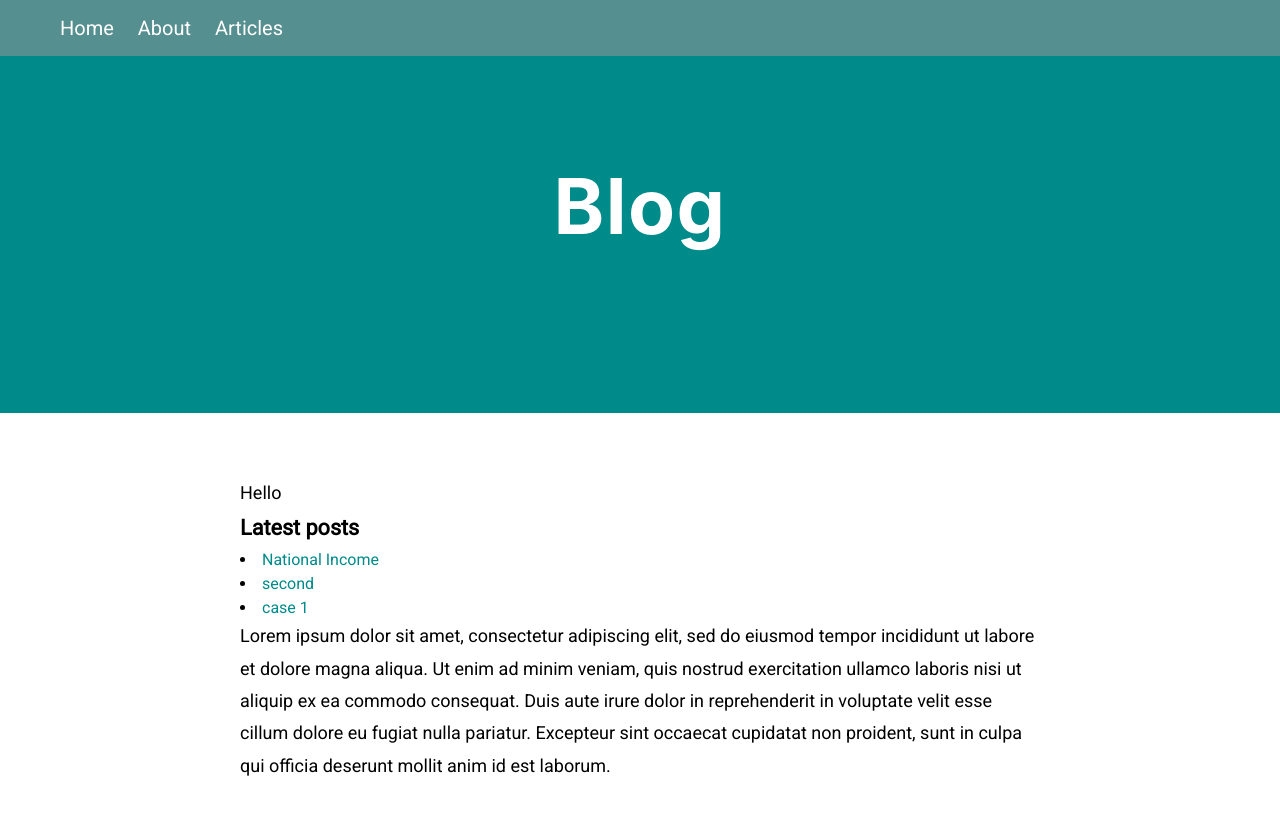
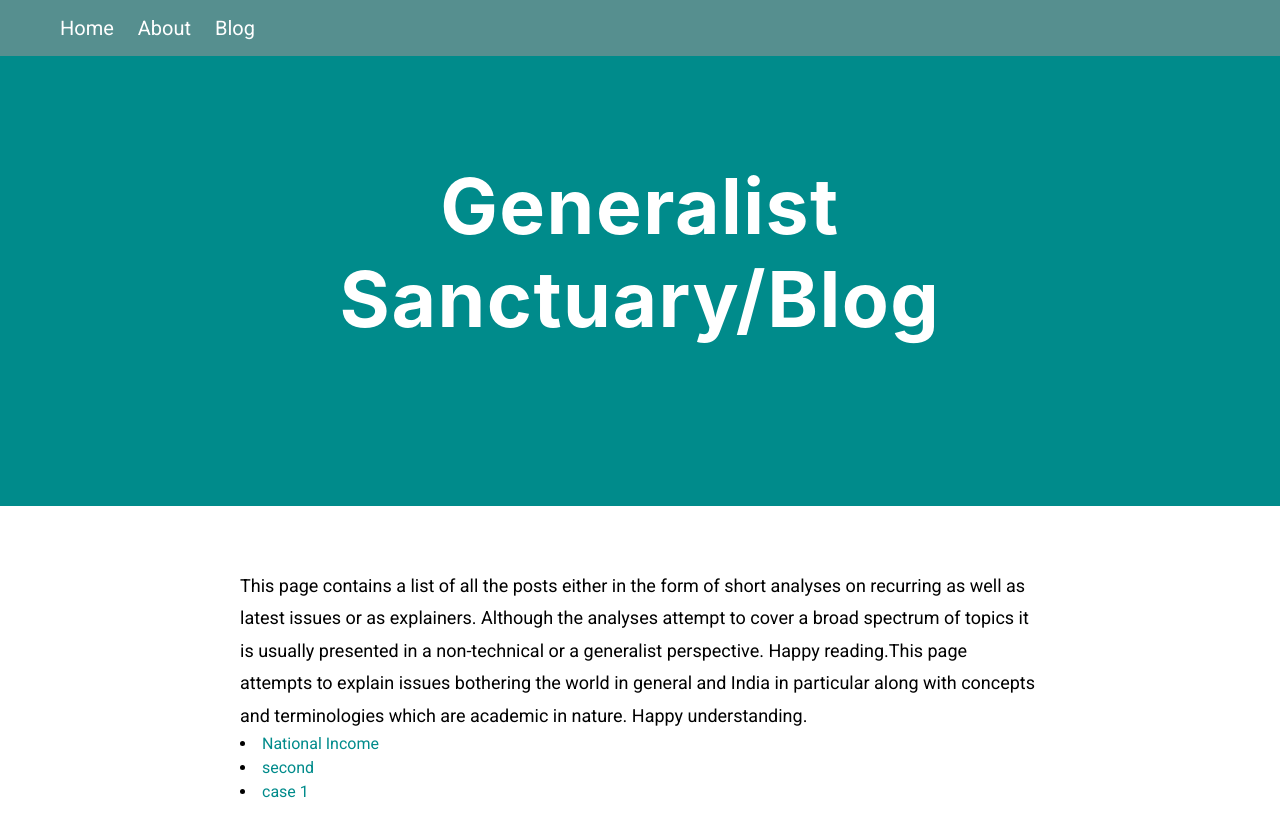
Before and after one commit to generalistsanctuary/generalistsanctuary.github.io, a Jekyll site: the page built from blog.html, in a window 1280 px wide. Shown: the top 837 px of the page. Built offline with Jekyll 4.4.1, drawn with Linux system fonts in a browser that asks for light colours.

Commit message:
Update blog.html

```diff
--- a/blog.html
+++ b/blog.html
@@ -14,18 +14,16 @@
   <body>
        <nav>
         <ul>
-          <li><a href="{{site.baseurl}}" >Home</a></li>
+          <li><a href="index.html" >Home</a></li>
           <li><a href="#">About</a></li>
-          <li><a href="#">Articles</a></li>
+          <li><a href="#">Blog</a></li>
         </ul>
        </nav>
-       <header><h1>Blog</h1></header>
-      <p>Hello</p>
-      <p><span style="font-size: larger;"><strong>Latest posts</strong></span></p>
+       <header><h1>Generalist Sanctuary/Blog</h1></header>
+      <p>This page contains a list of all the posts either in the form of short analyses on recurring as well as latest issues or as explainers. Although the analyses attempt to cover a broad spectrum of topics it is usually presented in a non-technical or a generalist perspective. Happy reading.This page attempts to explain issues bothering the world in general and India in particular along with concepts and terminologies which are academic in nature. Happy understanding.</p>
       {% for post in site.posts %}
     <div class="postsList"><li><a href="{{post.url}}">{{post.title}}</a></li></div>
       {% endfor %}
-      <p>Lorem ipsum dolor sit amet, consectetur adipiscing elit, sed do eiusmod tempor incididunt ut labore et dolore magna aliqua. Ut enim ad minim veniam, quis nostrud exercitation ullamco laboris nisi ut aliquip ex ea commodo consequat. Duis aute irure dolor in reprehenderit in voluptate velit esse cillum dolore eu fugiat nulla pariatur. Excepteur sint occaecat cupidatat non proident, sunt in culpa qui officia deserunt mollit anim id est laborum.</p>
 
   </body>
 </html>
```
